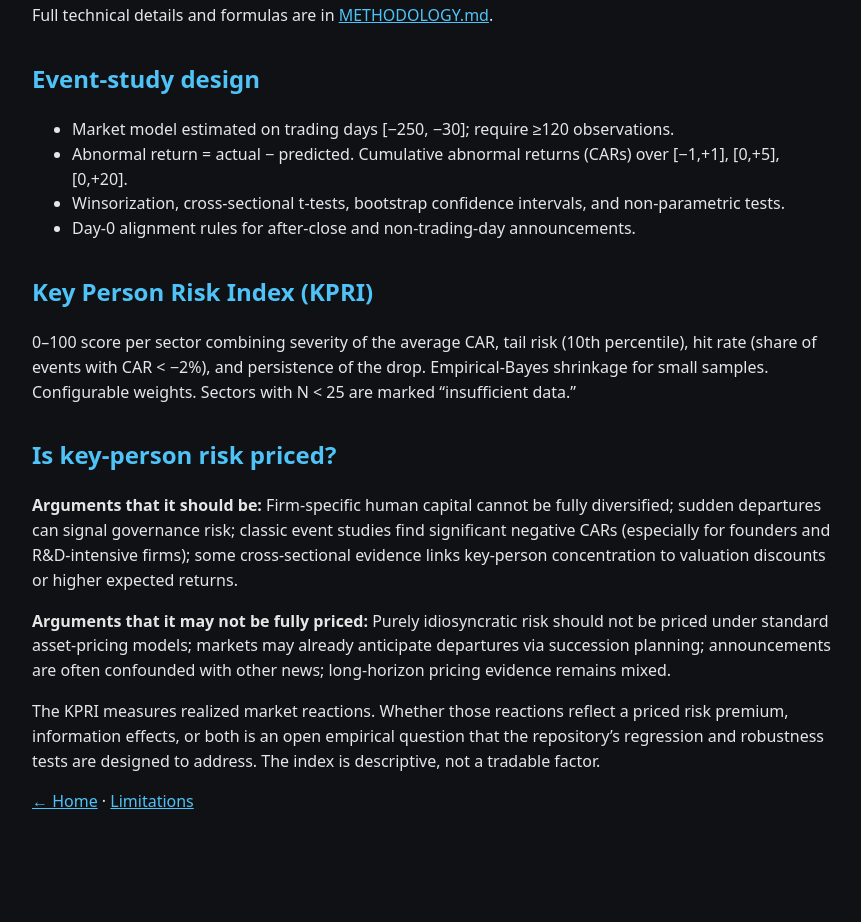
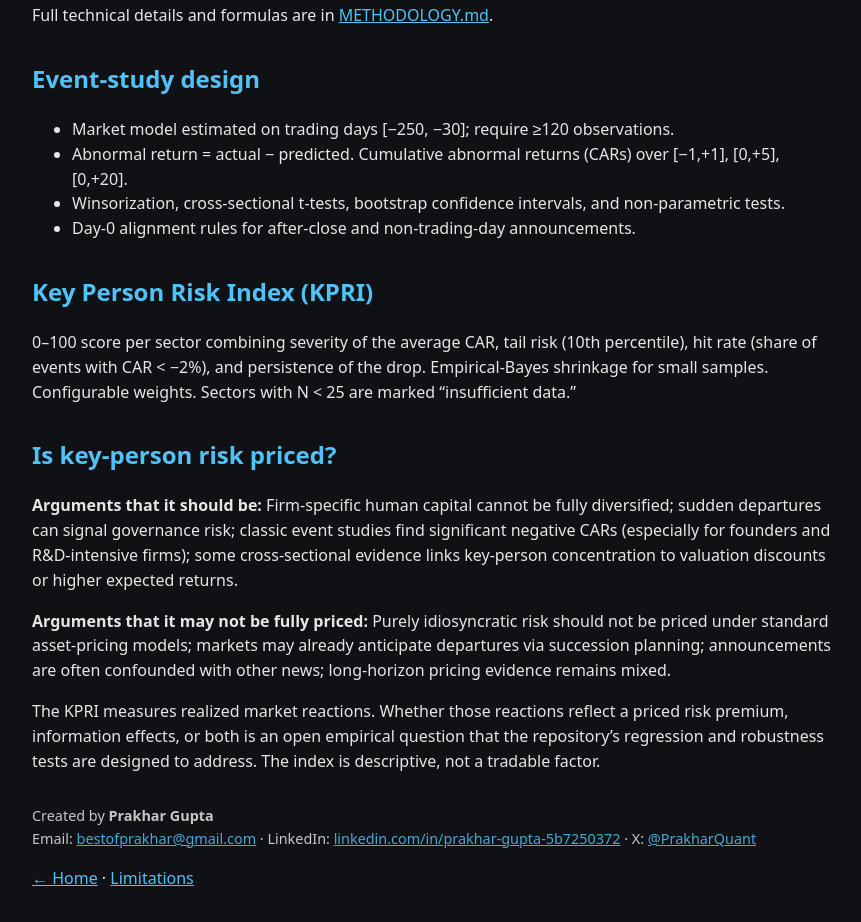
Before and after one commit to PrakharQuant/key-person-risk, a plain HTML site: page docs/methodology.html in a window 1280 px wide. Shown: the part 100-1022 px from the top of the page, without its empty margins (0-861 px from the left). Before the commit the page ends 946 px from the top, so only its background shows below. Drawn offline with Linux system fonts and the light colour scheme.

Commit message:
Add author credit with email, LinkedIn, and X/Twitter links

```diff
--- a/docs/methodology.html
+++ b/docs/methodology.html
@@ -9,6 +9,7 @@
     a { color: #4fc3f7; }
     h1, h2 { color: #4fc3f7; }
     h2 { margin-top: 2rem; }
+    .credit { font-size: 0.9rem; margin-top: 2rem; opacity: 0.85; }
   </style>
 </head>
 <body>
@@ -31,6 +32,11 @@
   <p><strong>Arguments that it may not be fully priced:</strong> Purely idiosyncratic risk should not be priced under standard asset-pricing models; markets may already anticipate departures via succession planning; announcements are often confounded with other news; long-horizon pricing evidence remains mixed.</p>
   <p>The KPRI measures realized market reactions. Whether those reactions reflect a priced risk premium, information effects, or both is an open empirical question that the repository’s regression and robustness tests are designed to address. The index is descriptive, not a tradable factor.</p>
 
+  <p class="credit">Created by <strong>Prakhar Gupta</strong><br>
+  Email: <a href="mailto:bestofprakhar@gmail.com">bestofprakhar@gmail.com</a> ·
+  LinkedIn: <a href="https://www.linkedin.com/in/prakhar-gupta-5b7250372/" target="_blank">linkedin.com/in/prakhar-gupta-5b7250372</a> ·
+  X: <a href="https://x.com/PrakharQuant" target="_blank">@PrakharQuant</a></p>
+
   <p><a href="index.html">← Home</a> · <a href="limitations.html">Limitations</a></p>
 </body>
 </html>
```
Also changed, not shown: docs/index.html (+5 -0 lines), 1 other file.
